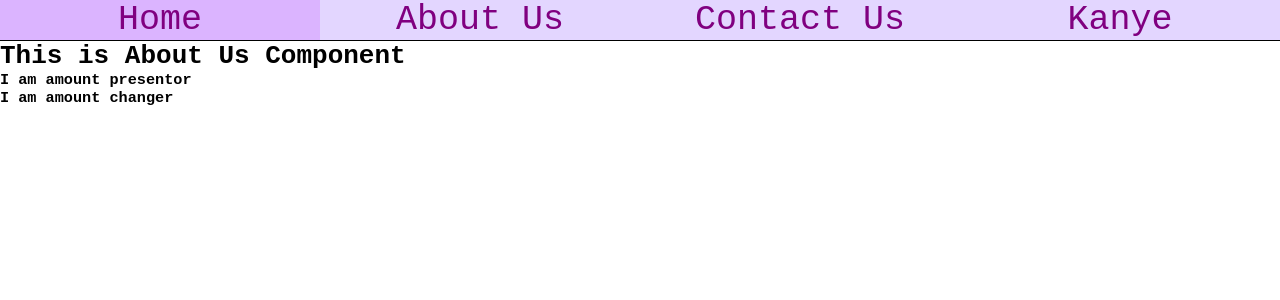
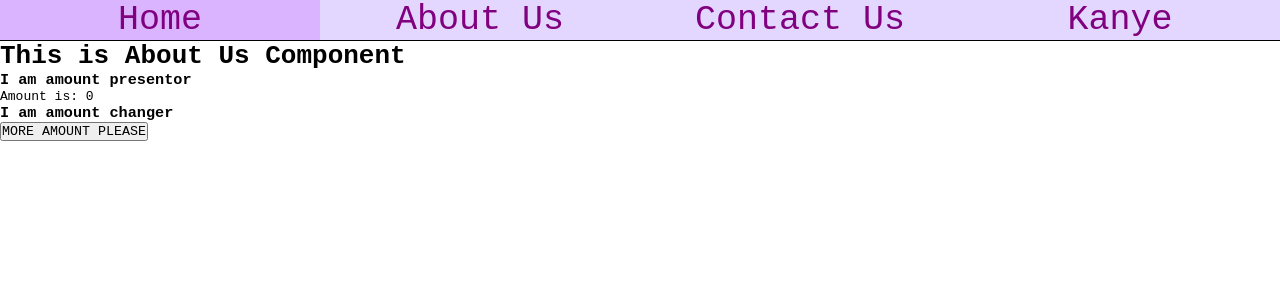
Before and after one commit to OmerMunk/smart-form-john-bryce-teaching, a React (Create React App) app: page /about-us in a window 1280 px wide. Shown: the top 300 px of the page. Built offline with nearby package versions, Linux system fonts and the light colour scheme.

Commit message:
fnish exercise

```diff
--- a/src/pages/AboutUs/AboutUs.tsx
+++ b/src/pages/AboutUs/AboutUs.tsx
@@ -11,13 +11,18 @@ const AboutUs = () => {
 
     const [amount, setAmount] = useState<number>(0)
 
+    const amountUpHandler = () => {
+        setAmount(prevAmount => prevAmount + 1)
+    }
+
+
     return(
         <>
             <h1>
                 {aboutUsTitle}
             </h1>
-            <AmountPresentor/>
-            <AmountChanger/>
+            <AmountPresentor amountToPresent={amount}  />
+            <AmountChanger changeAmount={amountUpHandler}/>
 
 
 
--- a/src/pages/AboutUs/AmountChanger.tsx
+++ b/src/pages/AboutUs/AmountChanger.tsx
@@ -1,9 +1,22 @@
-const AmountChanger = () => {
+interface IAmountChangerProps {
+    changeAmount: () => void
+}
+
+const foo = () => {
+    console.log('Hi')
+}
+
+const AmountChanger = (props: IAmountChangerProps) => {
     return (
         <>
-        <h3>
-            I am amount changer
-        </h3>
+            <h3>
+                I am amount changer
+            </h3>
+            <button
+            onClick={props.changeAmount}
+            >
+                MORE AMOUNT PLEASE
+            </button>
         </>
     )
 }
--- a/src/pages/AboutUs/AmountPresentor.tsx
+++ b/src/pages/AboutUs/AmountPresentor.tsx
@@ -1,9 +1,17 @@
-const AmountPresentor = () => {
+
+interface IAmountPresentorProps {
+    amountToPresent: number
+}
+
+const AmountPresentor = (props: IAmountPresentorProps) => {
     return (
         <>
             <h3>
                 I am amount presentor
             </h3>
+            <p>
+                Amount is: {props.amountToPresent}
+            </p>
         </>
     )
 }
```
